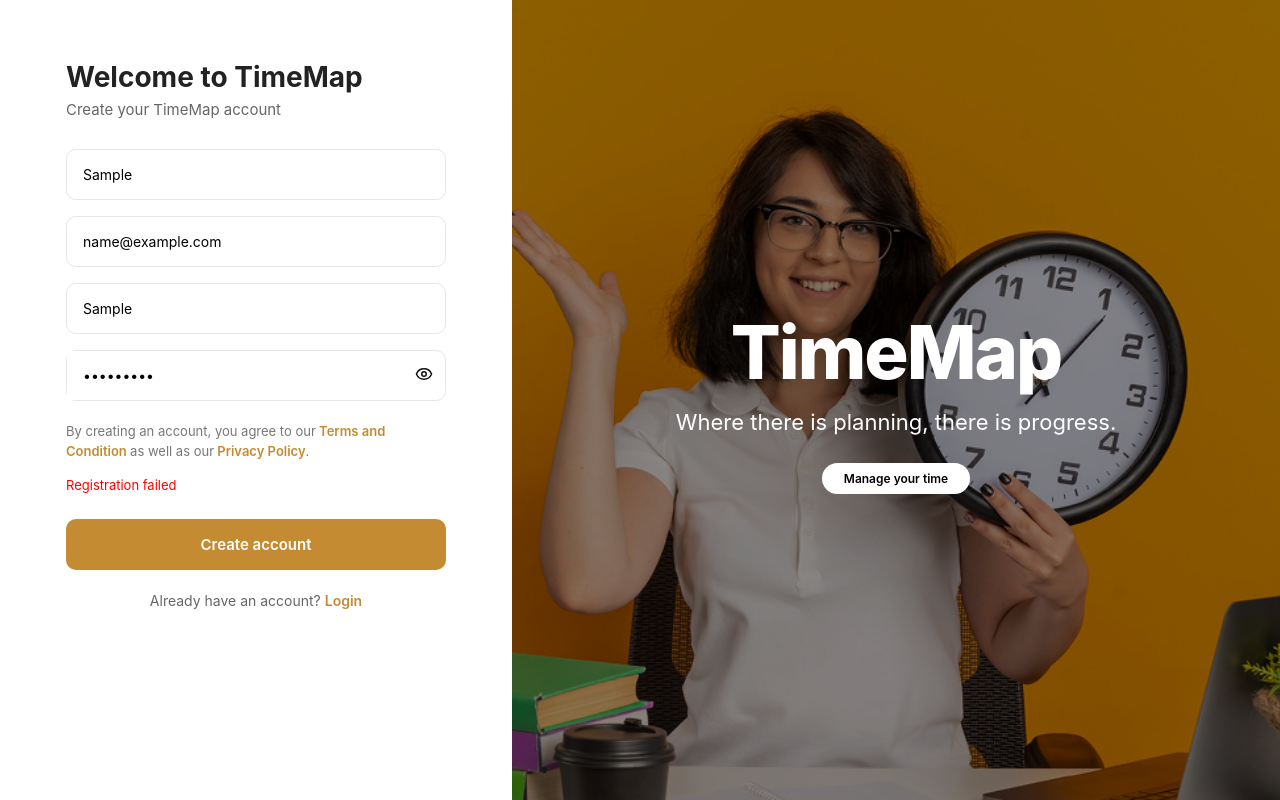
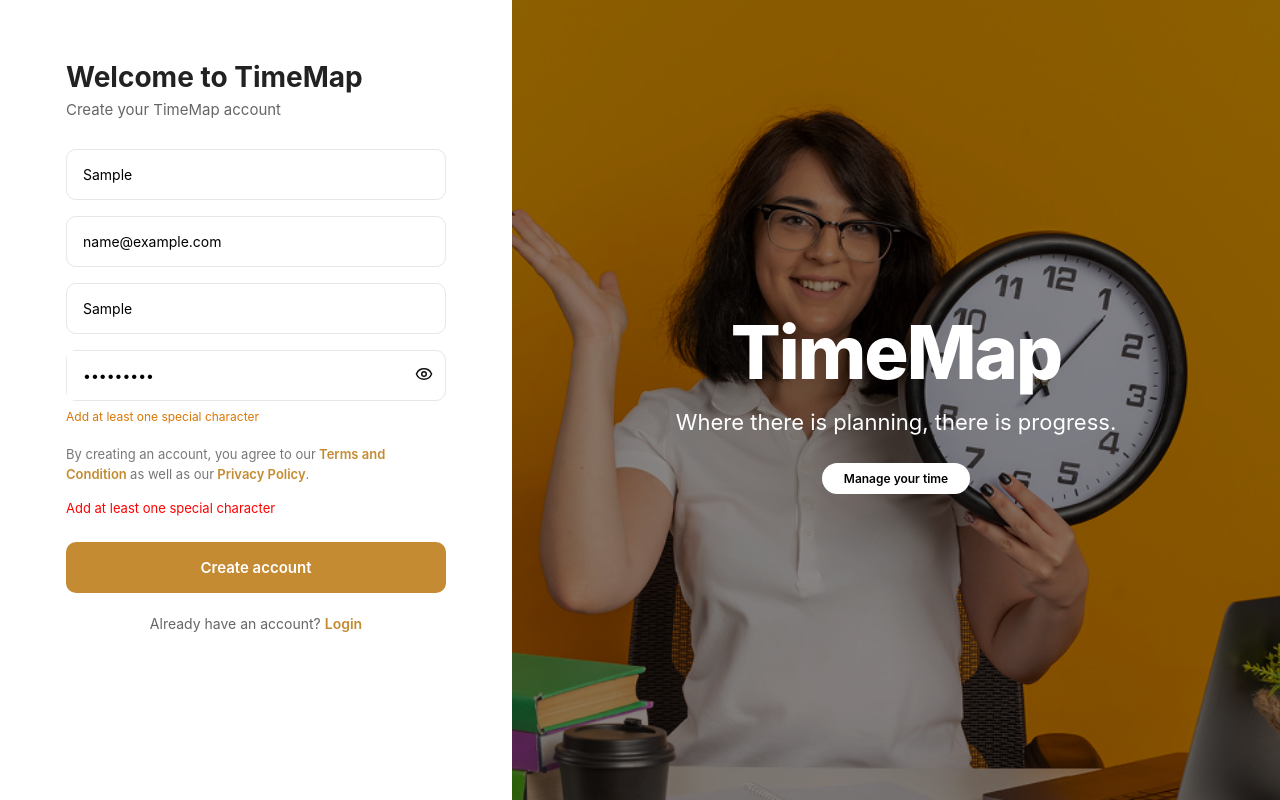
Before and after one commit to ShubhekshyaGautam/seventh-project, a React (Vite) app in the folder timemap/: page /signup in a window 1280 px wide. Both pictures are taken after typing "Sample", "name@example.com", "Sample", "Sample123" into the empty fields and a click on the button "Create account". Built offline with nearby package versions, Linux system fonts and the light colour scheme; no server answers.

Commit message:
added strong password validation in sign up

```diff
--- a/timemap/src/pages/Signup.jsx
+++ b/timemap/src/pages/Signup.jsx
@@ -10,6 +10,7 @@ const Signup = () => {
   const [showPassword, setShowPassword] = useState(false);
   const [loading, setLoading] = useState(false);
   const [error, setError] = useState("");
+  const [passwordMessage, setPasswordMessage] = useState("");
 
   const [form, setForm] = useState({
     name: "",
@@ -20,11 +21,39 @@ const Signup = () => {
 
   const handleChange = (e) =>
     setForm({ ...form, [e.target.name]: e.target.value });
+  const validatePassword = (password) => {
+    if (password.length < 8) {
+      return "Password should be at least 8 characters";
+    }
+
+    if (!/[A-Z]/.test(password)) {
+      return "Add at least one uppercase letter";
+    }
+
+    if (!/[a-z]/.test(password)) {
+      return "Add at least one lowercase letter";
+    }
+
+    if (!/[0-9]/.test(password)) {
+      return "Add at least one number";
+    }
+
+    if (!/[!@#$%^&*]/.test(password)) {
+      return "Add at least one special character";
+    }
+
+    return "Strong password ✓";
+  };
   const handleSubmit = async (e) => {
     e.preventDefault();
 
     if (!form.name || !form.email || !form.phone || !form.password) {
       setError("All fields are required!");
+      return;
+    }
+
+    if (validatePassword(form.password) !== "Strong password ✓") {
+      setError(validatePassword(form.password));
       return;
     }
 
@@ -301,17 +330,33 @@ display:none;
                   className="password-input"
                   name="password"
                   placeholder="Password *"
-                  onChange={handleChange}
+                  onChange={(e) => {
+                    handleChange(e);
+                    setPasswordMessage(validatePassword(e.target.value));
+                  }}
                 />
 
                 <span
                   className="eye"
                   onClick={() => setShowPassword(!showPassword)}
                 >
-                  {showPassword ? <EyeOff size={18}/> : <Eye size={18}/>}
+                  {showPassword ? <EyeOff size={18} /> : <Eye size={18} />}
                 </span>
 
               </div>
+              {form.password && (
+                <p
+                  style={{
+                    fontSize: "12px",
+                    color: passwordMessage.includes("Strong")
+                      ? "green"
+                      : "#d97706",
+                    marginTop: "-8px",
+                  }}
+                >
+                  {passwordMessage}
+                </p>
+              )}
 
               <p className="terms">
                 By creating an account, you agree to our
```
Lines whose indentation alone changed are shown as unchanged.
